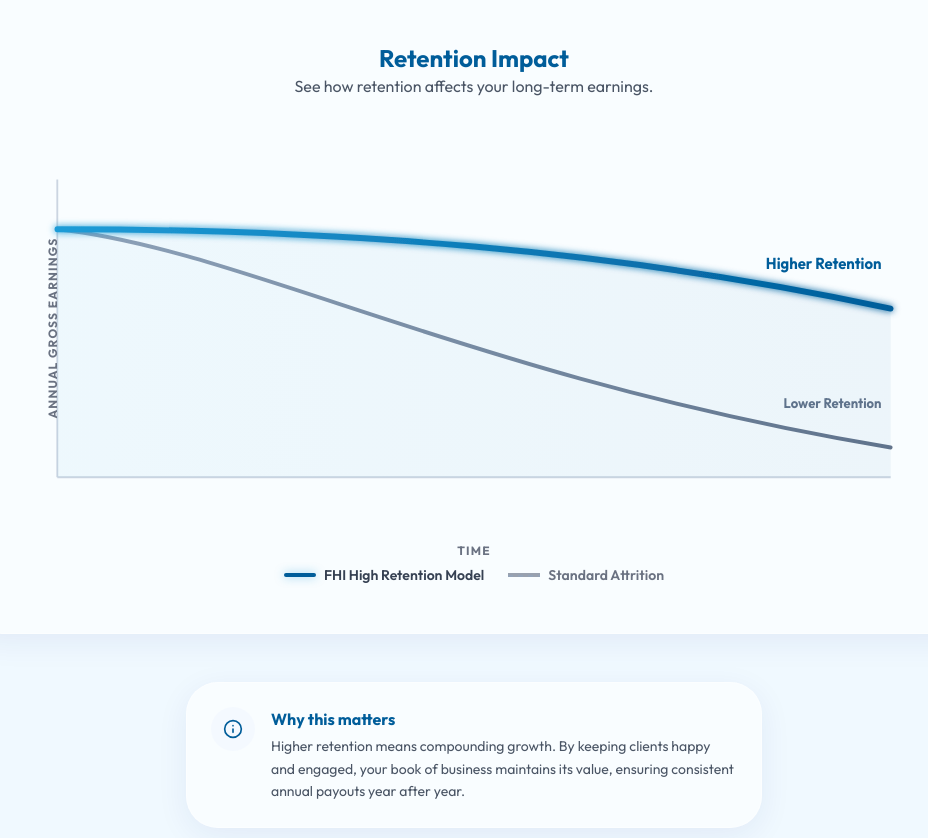
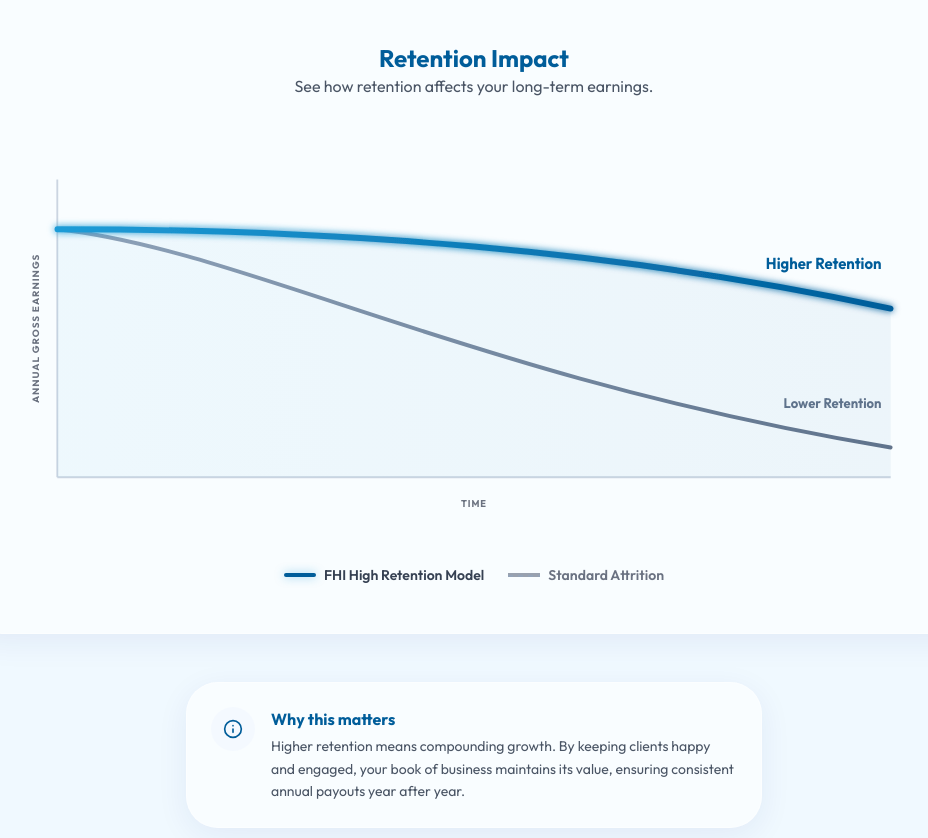
Before and after one commit to MustangTris/fhi65-revamp, a Next.js app: page /back-office in a window 1280 px wide. Shown: the part 2500-3338 px from the top of the page, without its empty margins (166-1094 px from the left). Built offline with nearby package versions, Linux system fonts and the light colour scheme.

Commit message:
Refactor axis labels to SVG for consistent anchoring

```diff
--- a/src/components/RetentionGraph.tsx
+++ b/src/components/RetentionGraph.tsx
@@ -15,15 +15,6 @@ export function RetentionGraph() {
                 {/* Graph Container */}
                 <div className="relative w-full aspect-[16/9] lg:aspect-[21/9] max-h-[500px]">
 
-                    {/* Axis Labels */}
-                    {/* Axis Labels */}
-                    <div className="absolute top-1/2 -left-12 text-xs font-bold text-gray-500 uppercase tracking-widest -rotate-90 -translate-y-1/2">
-                        Annual Gross Earnings
-                    </div>
-                    <div className="absolute bottom-0 left-1/2 text-xs font-bold text-gray-500 uppercase tracking-widest -translate-x-1/2 translate-y-8">
-                        Time
-                    </div>
-
                     <svg
                         viewBox="0 0 1000 400"
                         className="w-full h-full overflow-visible"
@@ -32,6 +23,31 @@ export function RetentionGraph() {
                         {/* Grid/Axes Lines */}
                         <line x1="50" y1="350" x2="950" y2="350" stroke="#cbd5e1" strokeWidth="2" />
                         <line x1="50" y1="350" x2="50" y2="50" stroke="#cbd5e1" strokeWidth="2" />
+
+                        {/* Axis Labels (Fixed SVG coordinates) */}
+                        <text
+                            x="30"
+                            y="200"
+                            transform="rotate(-90 30,200)"
+                            textAnchor="middle"
+                            fill="#6b7280"
+                            fontSize="10"
+                            fontWeight="bold"
+                            style={{ textTransform: 'uppercase', letterSpacing: '0.1em' }}
+                        >
+                            Annual Gross Earnings
+                        </text>
+                        <text
+                            x="500"
+                            y="380"
+                            textAnchor="middle"
+                            fill="#6b7280"
+                            fontSize="10"
+                            fontWeight="bold"
+                            style={{ textTransform: 'uppercase', letterSpacing: '0.1em' }}
+                        >
+                            Time
+                        </text>
 
                         {/* Gradient Definitions */}
                         <defs>
```
